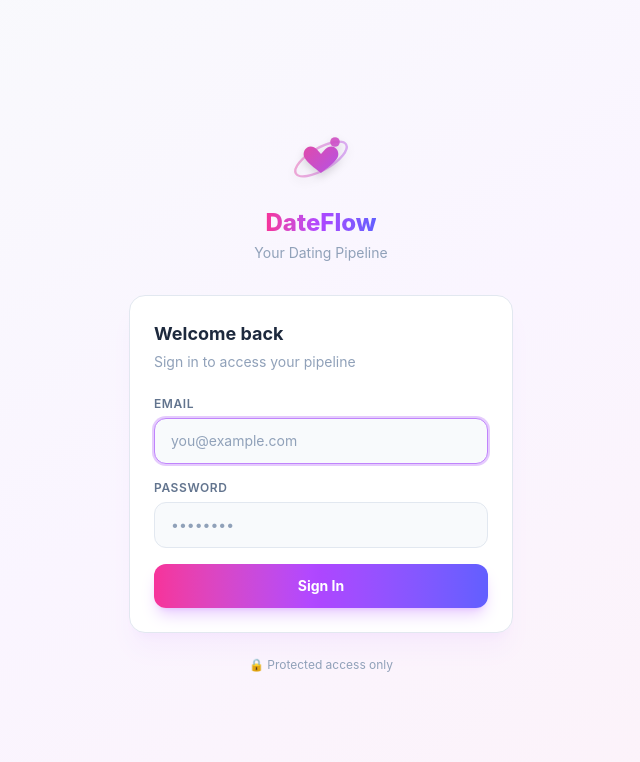
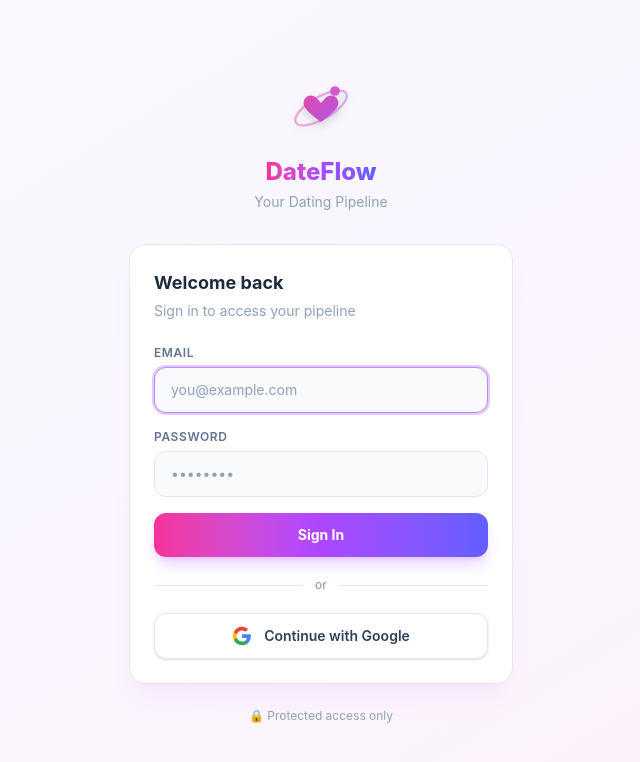
Before and after one commit to gabrieletupini/game-app, a React (Vite) app: page / in a window 1280 px wide. Shown: the top 762 px of the page, without its empty margins (319-959 px from the left). Built offline with nearby package versions, Linux system fonts and the light colour scheme; no server answers.

Commit message:
Add Google SSO login option

```diff
--- a/src/components/LoginScreen.tsx
+++ b/src/components/LoginScreen.tsx
@@ -22,11 +22,23 @@
     )
 }
 
+function GoogleIcon({ className = 'w-5 h-5' }: { className?: string }) {
+    return (
+        <svg className={className} viewBox="0 0 24 24">
+            <path d="M22.56 12.25c0-.78-.07-1.53-.2-2.25H12v4.26h5.92a5.06 5.06 0 0 1-2.2 3.32v2.77h3.57c2.08-1.92 3.28-4.74 3.28-8.1z" fill="#4285F4" />
+            <path d="M12 23c2.97 0 5.46-.98 7.28-2.66l-3.57-2.77c-.98.66-2.23 1.06-3.71 1.06-2.86 0-5.29-1.93-6.16-4.53H2.18v2.84C3.99 20.53 7.7 23 12 23z" fill="#34A853" />
+            <path d="M5.84 14.09c-.22-.66-.35-1.36-.35-2.09s.13-1.43.35-2.09V7.07H2.18C1.43 8.55 1 10.22 1 12s.43 3.45 1.18 4.93l2.85-2.22.81-.62z" fill="#FBBC05" />
+            <path d="M12 5.38c1.62 0 3.06.56 4.21 1.64l3.15-3.15C17.45 2.09 14.97 1 12 1 7.7 1 3.99 3.47 2.18 7.07l3.66 2.84c.87-2.6 3.3-4.53 6.16-4.53z" fill="#EA4335" />
+        </svg>
+    )
+}
+
 export default function LoginScreen() {
-    const { login, error } = useAuth()
+    const { login, loginWithGoogle, error } = useAuth()
     const [email, setEmail] = useState('')
     const [password, setPassword] = useState('')
     const [isLoading, setIsLoading] = useState(false)
+    const [isGoogleLoading, setIsGoogleLoading] = useState(false)
 
     const handleSubmit = async (e: FormEvent) => {
         e.preventDefault()
@@ -38,6 +50,17 @@
             // error is handled by AuthContext
         } finally {
             setIsLoading(false)
+        }
+    }
+
+    const handleGoogleLogin = async () => {
+        setIsGoogleLoading(true)
+        try {
+            await loginWithGoogle()
+        } catch {
+            // error is handled by AuthContext
+        } finally {
+            setIsGoogleLoading(false)
         }
     }
 
@@ -119,6 +142,32 @@
                             )}
                         </button>
                     </form>
+
+                    {/* Divider */}
+                    <div className="flex items-center gap-3 my-5">
+                        <div className="flex-1 h-px bg-slate-200" />
+                        <span className="text-xs text-slate-400 font-medium">or</span>
+                        <div className="flex-1 h-px bg-slate-200" />
+                    </div>
+
+                    {/* Google SSO */}
+                    <button
+                        onClick={handleGoogleLogin}
+                        disabled={isGoogleLoading || isLoading}
+                        className="w-full py-3 bg-white border border-slate-200 rounded-xl text-sm font-semibold text-slate-700 shadow-sm hover:bg-slate-50 hover:shadow-md hover:-translate-y-0.5 active:translate-y-0 transition-all disabled:opacity-60 disabled:cursor-not-allowed disabled:hover:translate-y-0 flex items-center justify-center gap-3"
+                    >
+                        {isGoogleLoading ? (
+                            <span className="flex items-center gap-2">
+                                <span className="w-4 h-4 border-2 border-slate-400 border-t-transparent rounded-full animate-spin" />
+                                Connecting...
+                            </span>
+                        ) : (
+                            <>
+                                <GoogleIcon className="w-5 h-5" />
+                                Continue with Google
+                            </>
+                        )}
+                    </button>
                 </div>
 
                 <p className="text-center text-xs text-slate-400 mt-6">
--- a/src/contexts/AuthContext.tsx
+++ b/src/contexts/AuthContext.tsx
@@ -1,20 +1,25 @@
-// Authentication context — Firebase Auth with email/password
+// Authentication context — Firebase Auth with email/password + Google SSO
 // Currently single-user (admin), structured for future multi-user support
 
 import { createContext, useContext, useEffect, useState, type ReactNode } from 'react'
 import {
     signInWithEmailAndPassword,
+    signInWithPopup,
+    GoogleAuthProvider,
     signOut,
     onAuthStateChanged,
     type User,
 } from 'firebase/auth'
 import { auth } from '../services/firebase'
 
+const googleProvider = new GoogleAuthProvider()
+
 interface AuthContextType {
     user: User | null
     loading: boolean
     error: string | null
     login: (email: string, password: string) => Promise<void>
+    loginWithGoogle: () => Promise<void>
     logout: () => Promise<void>
 }
 
@@ -58,12 +63,30 @@
         }
     }
 
+    const loginWithGoogle = async () => {
+        setError(null)
+        try {
+            await signInWithPopup(auth, googleProvider)
+        } catch (err: unknown) {
+            const msg = err instanceof Error ? err.message : 'Google sign-in failed'
+            if (msg.includes('popup-closed-by-user')) {
+                // User closed the popup — not an error
+                return
+            } else if (msg.includes('account-exists-with-different-credential')) {
+                setError('An account already exists with this email')
+            } else {
+                setError(msg)
+            }
+            throw err
+        }
+    }
+
     const logout = async () => {
         await signOut(auth)
     }
 
     return (
-        <AuthContext.Provider value={{ user, loading, error, login, logout }}>
+        <AuthContext.Provider value={{ user, loading, error, login, loginWithGoogle, logout }}>
             {children}
         </AuthContext.Provider>
     )
```
